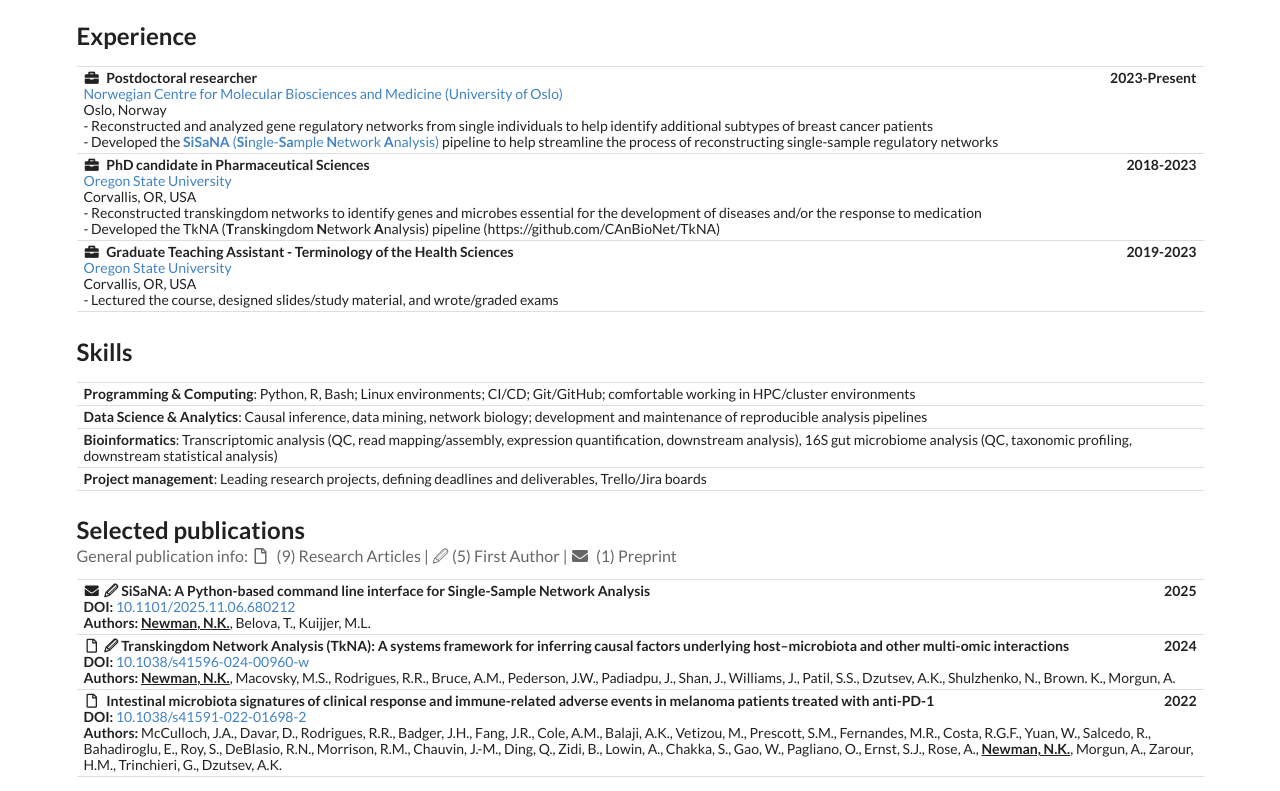
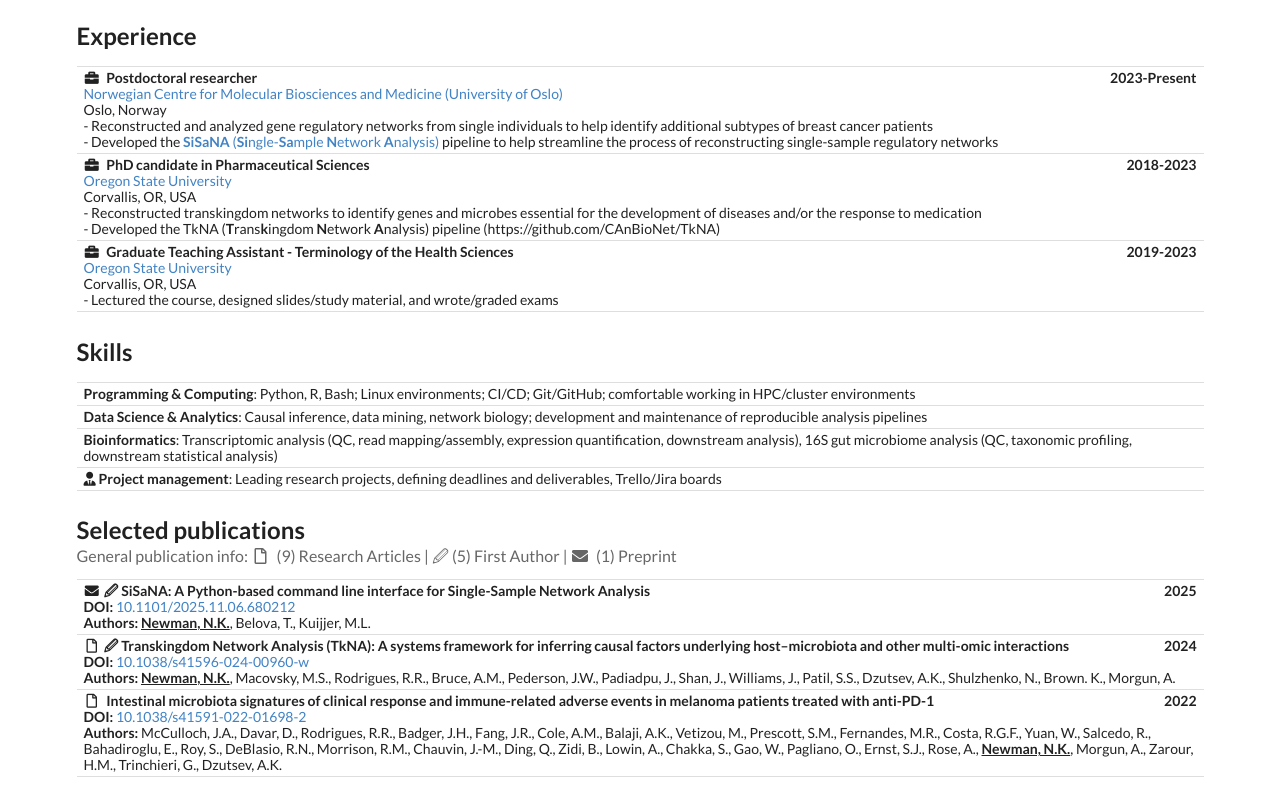
Before and after one commit to newmanno/newmanno.github.io, a plain HTML site: page index.html in a window 1280 px wide. Shown: the part 626-1417 px from the top of the page. Drawn offline with nearby package versions, Linux system fonts and the light colour scheme.

Commit message:
Add icon to project management section in index.html

```diff
--- a/index.html
+++ b/index.html
@@ -205,7 +205,7 @@
 			  </div>
 
 			  <div class="item">
-				<b>Project management</b>: Leading research projects, defining deadlines and deliverables, Trello/Jira boards
+				<i class="fa-solid fa-user-tie"></i> <b>Project management</b>: Leading research projects, defining deadlines and deliverables, Trello/Jira boards
 			  </div>
 
 			</div>
```
